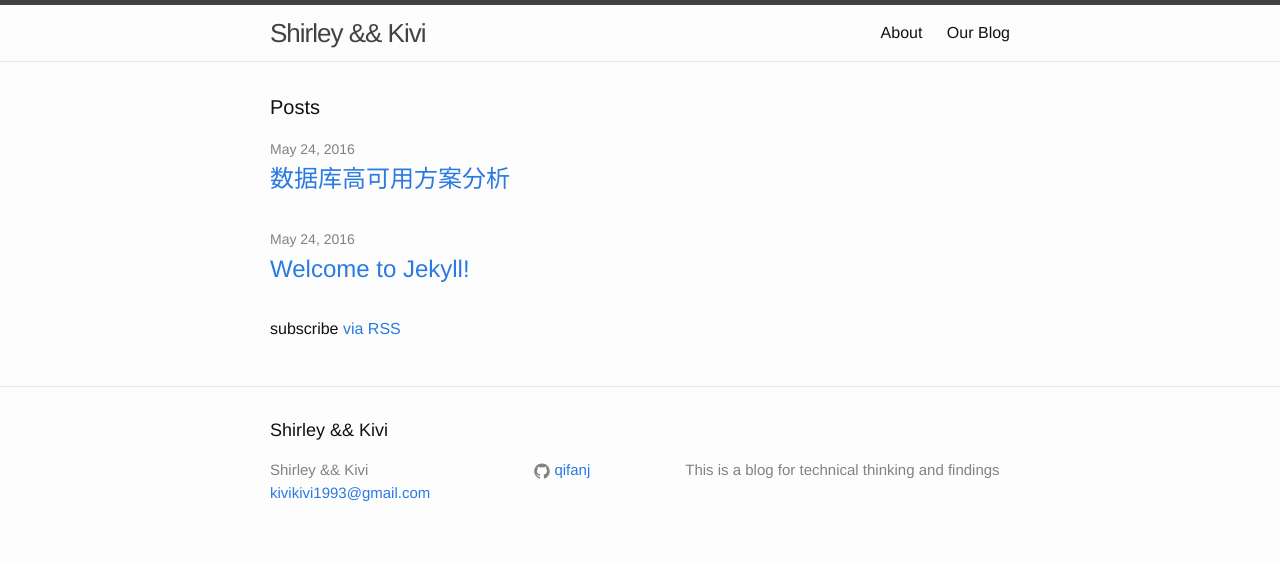
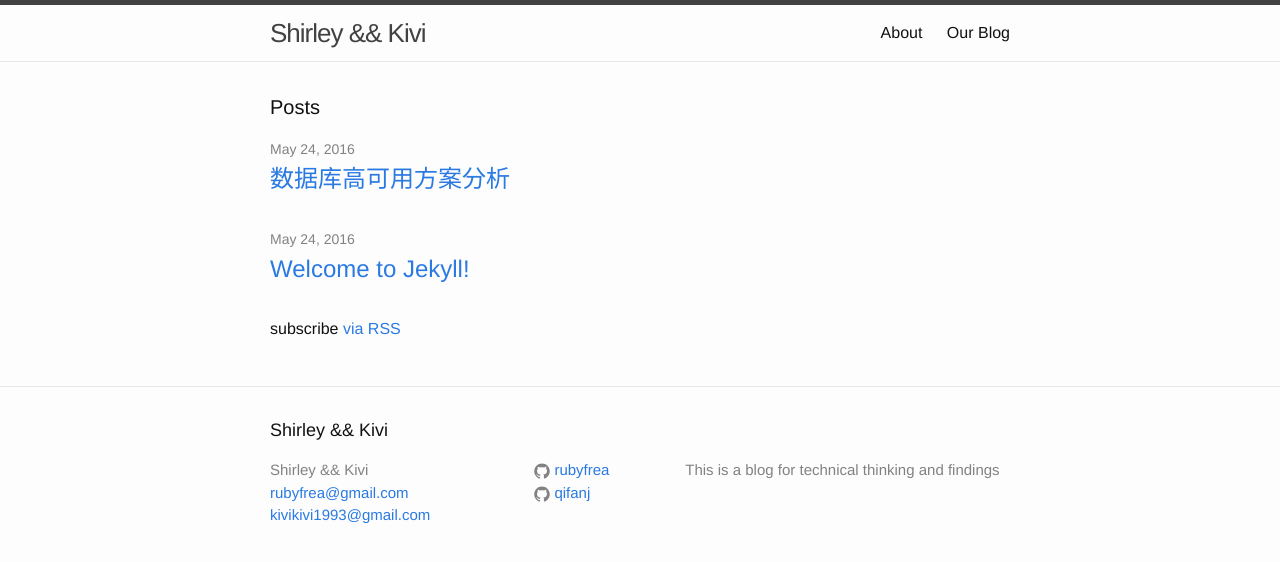
Before and after one commit to rubyfrea/FoggyTrap, a Jekyll site: the page built from index.html, in a window 1280 px wide. Shown: the top 562 px of the page. Built offline with Jekyll 4.4.1, drawn with Linux system fonts in a browser that asks for light colours.

Commit message:
look at me

```diff
--- a/_config.yml
+++ b/_config.yml
@@ -7,14 +7,14 @@
 
 # Site settings
 title: Shirley && Kivi
-email: rubyfrea@gmail.com
-email: kivikivi1993@gmail.com
+email1: rubyfrea@gmail.com
+email2: kivikivi1993@gmail.com
 description: > # this means to ignore newlines until "baseurl:"
   This is a blog for technical thinking and findings
 baseurl: "" # the subpath of your site, e.g. /blog
 url: "http://limmm.com" # the base hostname & protocol for your site
-github_username:  rubyfrea
-github_username:  qifanj
+github_username1:  rubyfrea
+github_username2:  qifanj
 
 # Build settings
 markdown: kramdown
--- a/_includes/footer.html
+++ b/_includes/footer.html
@@ -8,15 +8,21 @@
       <div class="footer-col footer-col-1">
         <ul class="contact-list">
           <li>{{ site.title }}</li>
-          <li><a href="mailto:{{ site.email }}">{{ site.email }}</a></li>
+          <li><a href="mailto:{{ site.email1 }}">{{ site.email1 }}</a></li>
+          <li><a href="mailto:{{ site.email2 }}">{{ site.email2 }}</a></li>
         </ul>
       </div>
 
       <div class="footer-col footer-col-2">
         <ul class="social-media-list">
-          {% if site.github_username %}
+          {% if site.github_username1 %}
           <li>
-            {% include icon-github.html username=site.github_username %}
+            {% include icon-github.html username=site.github_username1 %}
+          </li>
+          {% endif %}
+          {% if site.github_username2 %}
+          <li>
+            {% include icon-github.html username=site.github_username2 %}
           </li>
           {% endif %}
 
```
